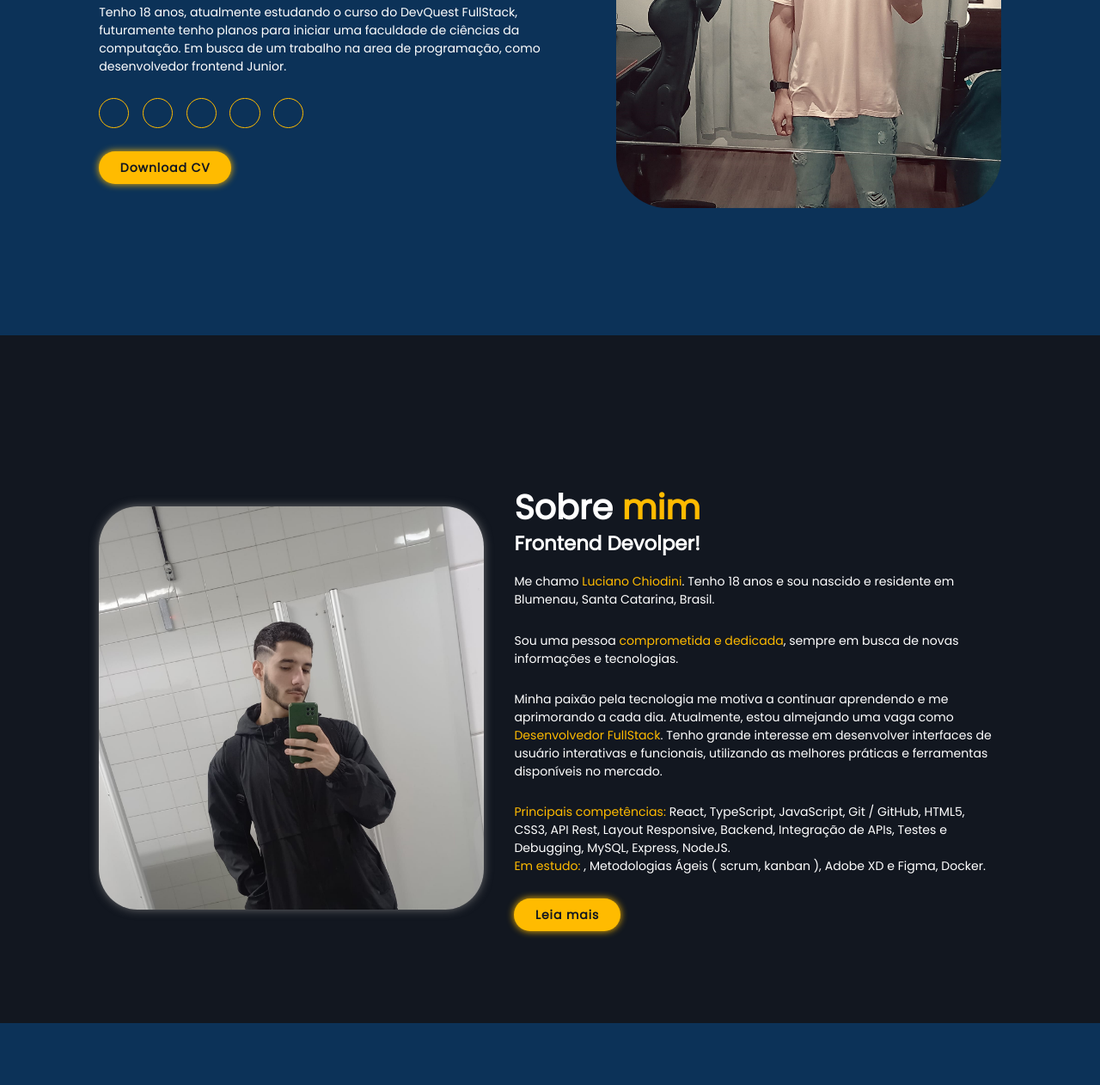
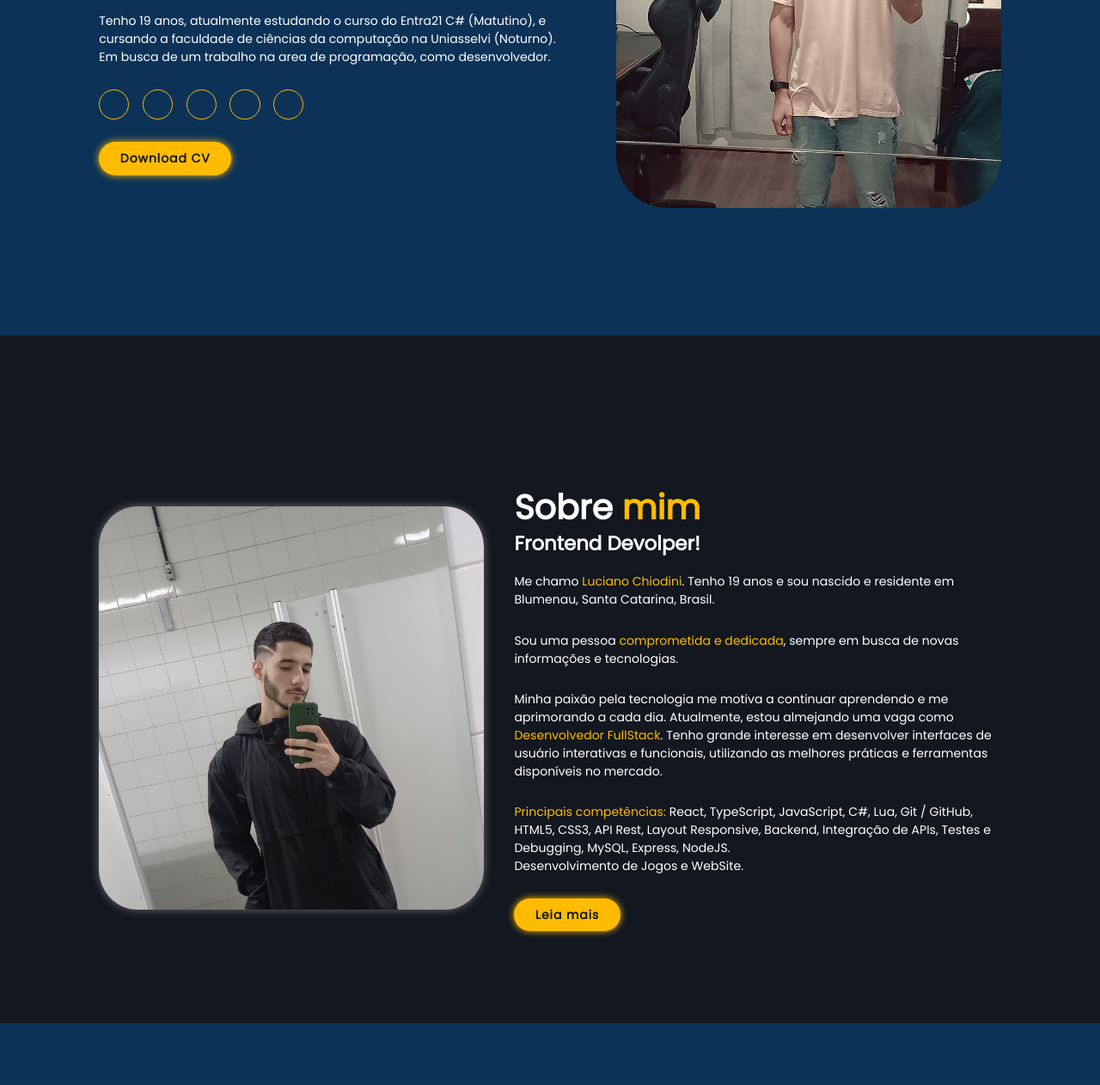
Before and after one commit to yLucino/portifolio, a plain HTML site: page index.html in a window 1280 px wide. Shown: the part 410-1672 px from the top of the page at 86% size. Drawn offline with nearby package versions, Linux system fonts and the light colour scheme.

Commit message:
Update index.html

```diff
--- a/index.html
+++ b/index.html
@@ -43,7 +43,7 @@
             <h3>Olá, eu sou</h3>
             <h1>Luciano Chiodini</h1>
             <h3>Sobre mim: <span class="multiple-text"></span></h3>
-            <p>Tenho 18 anos, atualmente estudando o curso do DevQuest FullStack, futuramente tenho planos para iniciar uma faculdade de ciências da computação. Em busca de um trabalho na area de programação, como desenvolvedor frontend Junior.</p>
+            <p>Tenho 19 anos, atualmente estudando o curso do Entra21 C# (Matutino), e cursando a faculdade de ciências da computação na Uniasselvi (Noturno). Em busca de um trabalho na area de programação, como desenvolvedor.</p>
             <div class="social-media">
                 <a href="https://discord.gg/F9NW5xJx" target="_blank"><ion-icon name="logo-discord"></ion-icon></ion-icon></a>
                 <a href="https://github.com/yLucino" target="_blank"><ion-icon name="logo-github"></ion-icon></a>
@@ -51,7 +51,7 @@
                 <a href="https://www.instagram.com/luci_ano_chi/" target="_blank"><ion-icon name="logo-instagram"></ion-icon></a>
                 <a href="https://www.linkedin.com/in/luciano-chiodini-6a35092b3/" target="_blank"><ion-icon name="logo-linkedin"></ion-icon></a>
             </div>
-            <a href="assets/Curriculo-Luciano-Chiodini.pdf" download="Curriculo-Luciano-Chiodini.pdf" class="btn">Download CV</a>
+            <a href="assets/curriculo-Luciano-Chiodini.pdf" download="curriculo-Luciano-Chiodini.pdf" class="btn">Download CV</a>
         </div>
         <div class="home-img">
             <img src="assets/image-Profile2.jpg" alt="">
@@ -68,7 +68,7 @@
             <h2 class="heading">Sobre <span>mim</span></h2>
             <h3>Frontend Devolper!</h3>
             <p>
-                Me chamo <span>Luciano Chiodini</span>. Tenho 18 anos e sou nascido e residente em Blumenau, Santa Catarina, Brasil.
+                Me chamo <span>Luciano Chiodini</span>. Tenho 19 anos e sou nascido e residente em Blumenau, Santa Catarina, Brasil.
             </p>
             <p>
                 Sou uma pessoa <span>comprometida e dedicada</span>, sempre em busca de novas informações e tecnologias.
@@ -77,8 +77,8 @@
                 Minha paixão pela tecnologia me motiva a continuar aprendendo e me aprimorando a cada dia. Atualmente, estou almejando uma vaga como <span>Desenvolvedor FullStack</span>. Tenho grande interesse em desenvolver interfaces de usuário interativas e funcionais, utilizando as melhores práticas e ferramentas disponíveis no mercado.
             </p>
             <p>
-                <span>Principais competências: </span> React, TypeScript, JavaScript, Git / GitHub, HTML5, CSS3, API Rest, Layout Responsive, Backend, Integração de APIs, Testes e Debugging, MySQL, Express, NodeJS.<br>
-                <span>Em estudo: </span> , Metodologias Ágeis ( scrum, kanban ), Adobe XD e Figma, Docker.
+                <span>Principais competências: </span> React, TypeScript, JavaScript, C#, Lua, Git / GitHub, HTML5, CSS3, API Rest, Layout Responsive, Backend, Integração de APIs, Testes e Debugging, MySQL, Express, NodeJS.<br>
+                Desenvolvimento de Jogos e WebSite.
             </p>
             <a href="https://www.linkedin.com/in/luciano-chiodini-6a35092b3/" class="btn">Leia mais</a>
         </div>
@@ -214,7 +214,7 @@
     <!-- footer desing -->
     <footer class="footer">
         <div class="footer-text">
-            <p>Copyright &copy; 2024 by yLucino | All Rights Reserved.</p>
+            <p>Copyright &copy; 2025 by yLucino | All Rights Reserved.</p>
         </div>
         <div class="footer-iconTop">
             <a href="#home"><ion-icon name="arrow-up-outline"></ion-icon></a>
```
